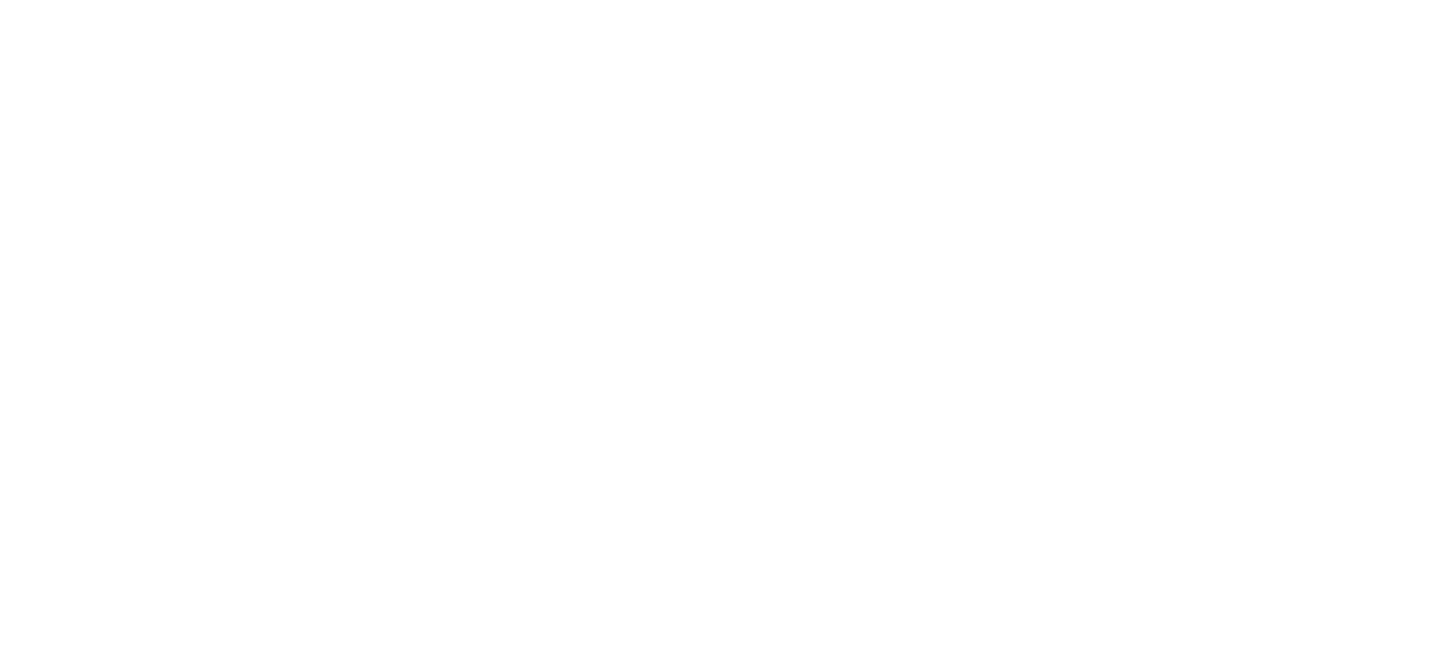
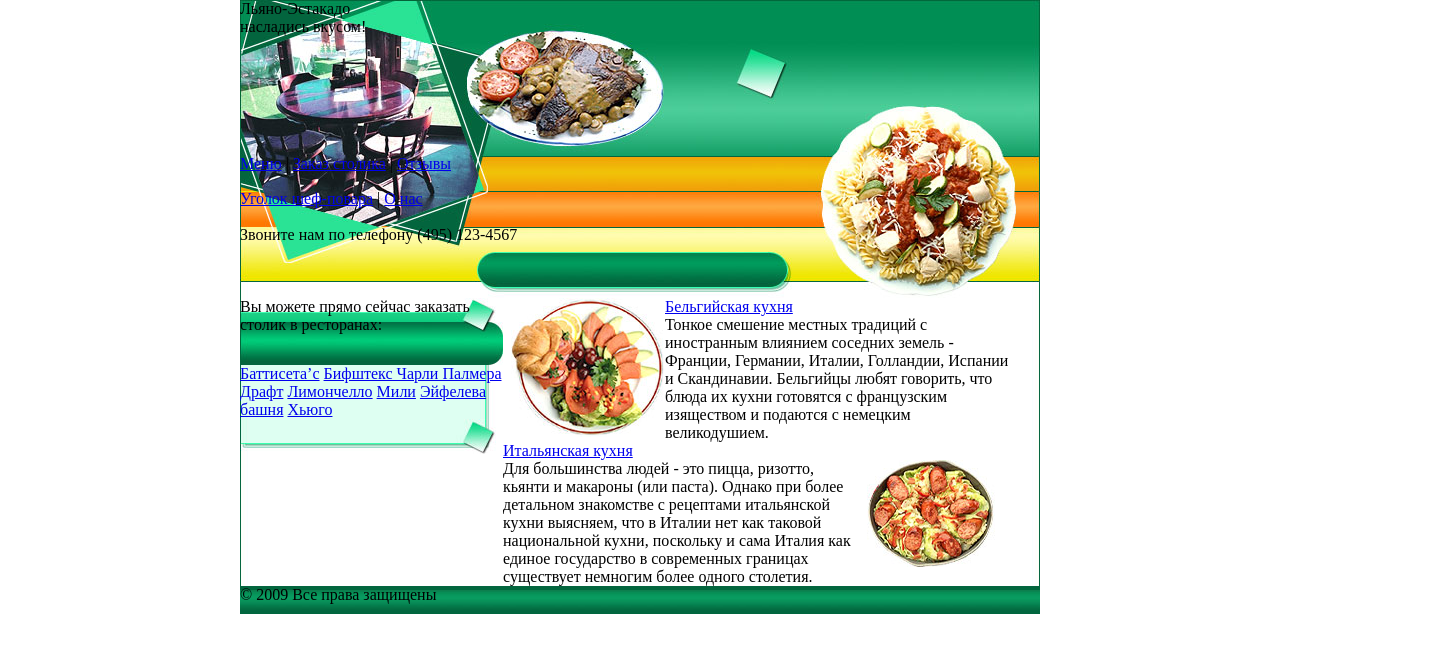
Before and after one commit to Hmyrova/Laba7, a plain HTML site: page index.html in a window 1280 px wide. Shown: the whole page, 1440 px wide, since content can reach past the window. Drawn offline with Linux system fonts and the light colour scheme; files whose address does not match are found by name.

Commit message:
commit 2.1

```diff
--- a/index.html
+++ b/index.html
@@ -13,17 +13,79 @@ and open the template in the editor.
     </head>
     <body>
         <div id="main">
-            <div id="header"></div>
-            <div id="menu1"></div>
-            <div id="menu2"></div>
-            <div id="menu3"></div>
-            <div id="reklama">
-                <div id="reklama_top"></div>
-                <div id="reklama_text"></div>
-                <div id="reklama_bottom"></div>
-            </div>
-            <div id="content"></div>
-            <div id="footer"></div>
-        </div>
+                    <div id="header_bg">
+                        <div id="header">
+                            <div id="headertext1">Льяно-Эстакадо</div>
+                            <div id="headertext2">насладись вкусом!</div>
+                        </div>
+                    </div>
+                    <div id="menu1_bg">
+                        <div id="menu1">
+                            <div id="textmenu1">
+                                <a href="#" class="menu">Меню</a> |
+                                <a href="#" class="menu">Заказ столика</a> |
+                                <a href="#" class="menu">Отзывы</a>
+                            </div>
+                        </div>
+                    </div>
+                    <div id="menu2_bg">
+                        <div id="menu2">
+                            <div id="textmenu2">
+                                <a href="#" class="menu">Уголок шеф-повара</a> |
+                                <a href="#" class="menu">О нас</a>
+                            </div>
+                        </div>
+                    </div>
+                    <div id="menu3_bg">
+                        <div id="menu3">
+                            <div id="textmenu3">
+                                Звоните нам по телефону  (495) 123-4567
+                            </div>
+                        </div>
+                    </div>
+                    <div id="conteyner">
+                        <div id="reklama">
+                            <div id="reklama_top">
+                                <div id="textreklamatop">Вы можете прямо сейчас заказать
+                                                         столик в ресторанах:
+                                </div>
+                            </div>
+                            <div id="reklama_text">
+                                <div id="textreklamatext">
+                                    <a href="#" class="reklama"> Баттисета’с</a>
+                                    <a href="#" class="reklama"> Бифштекс Чарли Палмера</a>
+                                    <a href="#" class="reklama"> Драфт</a>
+                                    <a href="#" class="reklama"> Лимончелло</a>
+                                    <a href="#" class="reklama"> Мили</a>
+                                    <a href="#" class="reklama"> Эйфелева башня</a>
+                                    <a href="#" class="reklama"> Хьюго</a>
+                                </div>
+                            </div>
+                            <div id="reklama_bottom"></div>
+                        </div>
+                        <div id="content">
+                            <img src="images/bludo1.jpg" align="left">
+                            <a href="#">Бельгийская кухня</a><br>
+                            Тонкое смешение местных традиций с иностранным
+                            влиянием соседних земель - Франции, Германии, Италии,
+                            Голландии, Испании и Скандинавии. Бельгийцы любят говорить,
+                            что блюда их кухни готовятся с французским изяществом
+                            и подаются с немецким великодушием.
+                            <div style="clear:both"></div>
+
+                            <a href="#">Итальянская кухня </a><br>
+                            <img src="images/bludo2.jpg" align="right">
+                            Для большинства людей - это пицца, ризотто, кьянти
+                            и макароны (или паста). Однако при более детальном
+                            знакомстве с рецептами итальянской кухни выясняем,
+                            что в Италии нет как таковой национальной кухни, поскольку
+                            и сама Италия как единое государство в современных границах
+                            существует немногим более одного столетия.
+                        </div>
+                    </div>
+                    <div id="footer">
+                        © 2009  Все права защищены
+                    </div>
+                </div>
     </body>
 </html>
--- /dev/null
+++ b/style.css
@@ -0,0 +1,69 @@
+body{
+ width:800px;
+ padding-left:50%;
+ margin:0px;
+}
+
+#main{
+ width:800px;
+ margin-left:-400px;
+ background-image: url(images/fon_bg.jpg);
+ background-repeat: repeat-y;
+}
+
+#header{
+ width:800px;
+ height:155px;
+ background-image: url(images/header.jpg);
+ background-repeat:no-repeat;
+}
+#menu1{
+ width:800px;
+ height:35px;
+ background-image: url(images/menu1.jpg);
+ background-repeat:no-repeat;
+}
+#menu2{
+ width:800px;
+ height:36px;
+ background-image: url(images/menu2.jpg);
+ background-repeat:no-repeat;
+}
+#menu3{
+ width:800px;
+ height:72px;
+ background-image: url(images/menu3.jpg);
+ background-repeat:no-repeat;
+}
+#reklama{
+ float:left;
+ width:263px;
+}
+#reklama_top{
+ width:263px;
+ height:67px;
+ background-image: url(images/reklama_top.jpg);
+ background-repeat:no-repeat;
+}
+#reklama_text{
+ width:263px;
+ background-image: url(images/reklama_bg.jpg);
+ background-repeat: repeat-y;
+}
+#reklama_bottom{
+ width:263px;
+ height:35px;
+ background-image: url(images/reklama_bottom.jpg);
+ background-repeat:no-repeat;
+}
+#content{
+ float:left;
+ width:507px;
+}
+#footer{
+ clear:both;
+ width:800px;
+ height:28px;
+ background-image: url(images/footer.jpg);
+ background-repeat: repeat-x;
+}
--- a/style/style.css
+++ /dev/null
@@ -1,6 +0,0 @@
-#blok1{
-border:1px solid red;
-width:150px;
-height:50px;
-float:right;
-}
```
